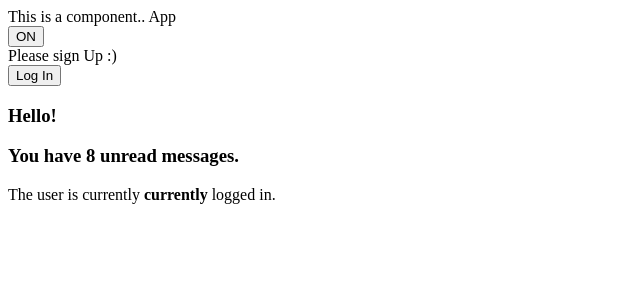
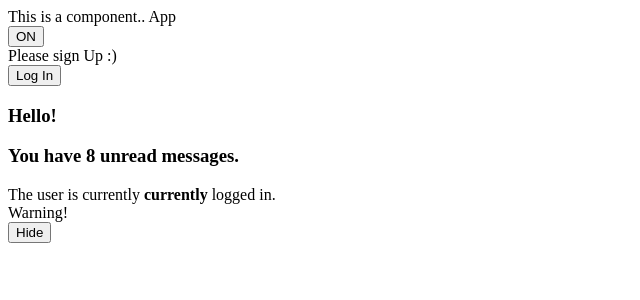
Before and after one commit to Yuvraj2300/react-heb1wj, a React (Create React App) app: page / in a window 1280 px wide. Shown: the top 300 px of the page, without its empty margins (0-640 px from the left). Built offline with nearby package versions, Linux system fonts and the light colour scheme.

Commit message:
Hiding a component by returning null

```diff
--- a/App.js
+++ b/App.js
@@ -2,11 +2,12 @@
 import Toggle from './components/Toggle';
 import LoginModule from './components/LoginModule';
 import Mailbox from './components/Mailbox';
+import Page from './components/Page';
 
 export default class App extends Component {
   state = {
     unreadMessages: 8,
-    isLoggedIn  : true
+    isLoggedIn: true
   };
 
   render() {
@@ -18,7 +19,8 @@
         <Toggle />
         <LoginModule />
         <Mailbox unreadMessages={this.state.unreadMessages}
-        isLoggedIn={this.state.isLoggedIn} />
+          isLoggedIn={this.state.isLoggedIn} />
+        <Page />
       </React.Fragment>
     );
   }
--- a/components/LoginModule.js
+++ b/components/LoginModule.js
@@ -24,6 +24,8 @@
     const isLoggedIn = this.state.isLoggedIn;
     console.log(isLoggedIn);
     let button;
+
+
     if (isLoggedIn) {
       button = <LogoutButton onClick={(e) =>
         this.handleLogoutClick(e)
--- /dev/null
+++ b/components/Page.js
@@ -0,0 +1,30 @@
+import React, { Component } from 'react'
+import WarningBanner  from './banner/WarningBanner'
+
+export default class Page extends Component {
+  constructor(props) {
+    super(props);
+    this.state = { showWarning: true };
+    this.handleToggleClick = this.handleToggleClick.bind(this);
+  }
+
+
+  handleToggleClick() {
+    this.setState(state => ({
+      showWarning: !state.showWarning
+    }));
+  }
+
+  render() {
+    return (
+      <React.Fragment>
+        <div>
+          <WarningBanner warn={this.state.showWarning} />
+          <button onClick={this.handleToggleClick}>
+          {this.state.showWarning ? 'Hide':'Show'}
+          </button>
+        </div>
+      </React.Fragment>
+    );
+  }
+}
--- /dev/null
+++ b/components/banner/WarningBanner.js
@@ -0,0 +1,17 @@
+import React, { Component } from 'react';
+
+export default class WarningBanner extends Component {
+  render() {
+    if(!this.props.warn){
+      return null;
+    }
+
+    return (
+      <React.Fragment>
+        <div className="warning">
+          Warning!
+      </div>
+      </React.Fragment>
+    );
+  }
+}
```
